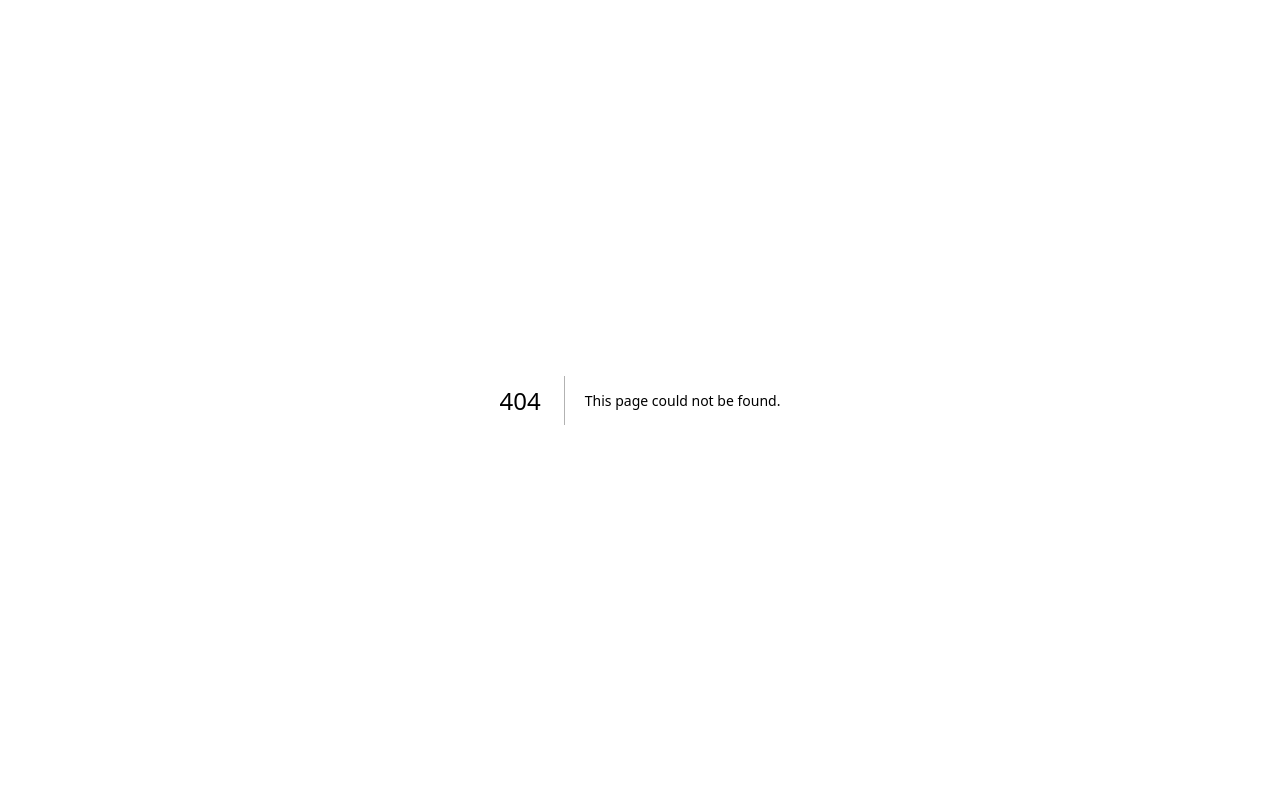
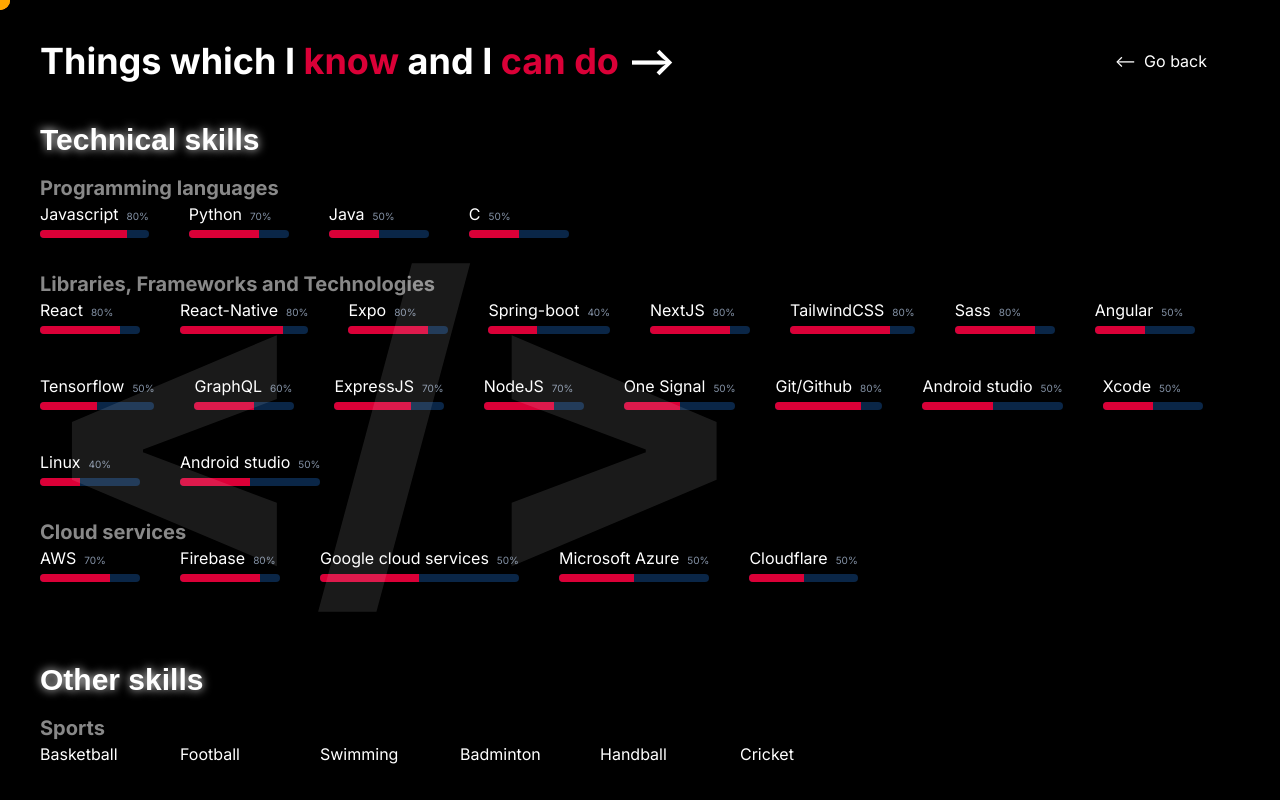
Before and after one commit to vaibhavd2103/portfolio, a Next.js app: page /skills in a window 1280 px wide. Before the commit this address had no page. Shown: the top 800 px of the page. Built offline with nearby package versions, Linux system fonts and the light colour scheme.

Commit message:
feat: skills

```diff
--- /dev/null
+++ b/app/contact/page.tsx
@@ -0,0 +1,11 @@
+import React from "react";
+
+function Contact() {
+  return (
+    <div>
+      <h1>Socials and Contact page</h1>
+    </div>
+  );
+}
+
+export default Contact;
--- a/app/projects/page.tsx
+++ b/app/projects/page.tsx
@@ -121,7 +121,7 @@
       <div className="bg-dark w-full h-full p-10">
         <div className="flex items-center justify-between w-full">
           <h1 className="text-4xl font-bold">
-            My side <span className="text-secondary">projects</span> {`-->`}
+            My personal <span className="text-secondary">projects</span> {`-->`}
           </h1>
           <button
             onClick={() => {
--- /dev/null
+++ b/app/skills/page.tsx
@@ -0,0 +1,308 @@
+"use client";
+
+import Image from "next/image";
+import React, { useRef, useState } from "react";
+import { getRelativeCoordinates } from "../page";
+import { useMotionValue, useTransform, motion } from "framer-motion";
+import { useRouter } from "next/navigation";
+
+export const css = {
+  box: {
+    backgroundColor: "linen",
+    width: "30vw",
+    height: "30vw",
+  },
+  fly: {
+    width: "20px",
+    height: "20px",
+    margin: "-10px",
+    backgroundColor: "red",
+    borderRadius: 10,
+  },
+};
+
+function Skills() {
+  const [mousePosition, setMousePosition] = useState<any>({});
+  const boxRef = useRef(null);
+  const handleMouseMove = (e: any) => {
+    setMousePosition(getRelativeCoordinates(e, boxRef.current));
+  };
+
+  const router = useRouter();
+
+  const technicalSkills = [
+    {
+      category: "Programming languages",
+      data: [
+        {
+          name: "Javascript",
+          rate: 80,
+        },
+        {
+          name: "Python",
+          rate: 70,
+        },
+        {
+          name: "Java",
+          rate: 50,
+        },
+        {
+          name: "C",
+          rate: 50,
+        },
+      ],
+    },
+    {
+      category: "Libraries, Frameworks and Technologies",
+      data: [
+        {
+          name: "React",
+          rate: 80,
+        },
+        {
+          name: "React-Native",
+          rate: 80,
+        },
+        {
+          name: "Expo",
+          rate: 80,
+        },
+        {
+          name: "Spring-boot",
+          rate: 40,
+        },
+        {
+          name: "NextJS",
+          rate: 80,
+        },
+        {
+          name: "TailwindCSS",
+          rate: 80,
+        },
+        {
+          name: "Sass",
+          rate: 80,
+        },
+        {
+          name: "Angular",
+          rate: 50,
+        },
+        {
+          name: "Tensorflow",
+          rate: 50,
+        },
+        {
+          name: "GraphQL",
+          rate: 60,
+        },
+        {
+          name: "ExpressJS",
+          rate: 70,
+        },
+        {
+          name: "NodeJS",
+          rate: 70,
+        },
+        {
+          name: "One Signal",
+          rate: 50,
+        },
+        {
+          name: "Git/Github",
+          rate: 80,
+        },
+        {
+          name: "Android studio",
+          rate: 50,
+        },
+        {
+          name: "Xcode",
+          rate: 50,
+        },
+        {
+          name: "Linux",
+          rate: 40,
+        },
+        {
+          name: "Android studio",
+          rate: 50,
+        },
+      ],
+    },
+    {
+      category: "Cloud services",
+      data: [
+        {
+          name: "AWS",
+          rate: 70,
+        },
+        {
+          name: "Firebase",
+          rate: 80,
+        },
+        {
+          name: "Google cloud services",
+          rate: 50,
+        },
+        {
+          name: "Microsoft Azure",
+          rate: 50,
+        },
+        {
+          name: "Cloudflare",
+          rate: 50,
+        },
+      ],
+    },
+  ];
+
+  const otherSkills = [
+    {
+      category: "Sports",
+      data: [
+        "Basketball",
+        "Football",
+        "Swimming",
+        "Badminton",
+        "Handball",
+        "Cricket",
+      ],
+    },
+    {
+      category: "Music",
+      data: ["Singing", "Guitar", "Harmonium", "Casio", "Congo", "Audacity"],
+    },
+    {
+      category: "Photography and Designing",
+      data: ["Adobe", "Lightroom", "Photoshop", "Figma", "Canva", "Filmora"],
+    },
+  ];
+
+  return (
+    <motion.div
+      className="bg-dark w-screen overflow-x-hidden h-full min-h-screen"
+      onMouseMove={(e) => handleMouseMove(e)}
+      animate={{
+        rotateX: mousePosition.centerX,
+        rotateY: mousePosition.centerY,
+      }}
+      ref={boxRef}
+    >
+      <motion.div
+        style={{ ...css.fly, position: "absolute" }}
+        animate={{
+          x: mousePosition.x,
+          y: mousePosition.y,
+        }}
+      />
+      <motion.div
+        style={{ ...css.fly, position: "absolute", backgroundColor: "gold" }}
+        animate={{
+          x: mousePosition.x,
+          y: mousePosition.y,
+        }}
+        transition={{ type: "spring" }}
+      />
+      <motion.div
+        style={{
+          ...css.fly,
+          position: "absolute",
+          backgroundColor: "orange",
+        }}
+        animate={{
+          x: mousePosition.x,
+          y: mousePosition.y,
+        }}
+        transition={{ type: "tween" }}
+      />
+      <div className="bg-dark w-full h-full p-10">
+        <div className="flex items-center justify-between w-full">
+          <h1 className="text-4xl font-bold">
+            Things which I <span className="text-secondary">know</span> and I{" "}
+            <span className="text-secondary">can do </span>
+            {`-->`}
+          </h1>
+          <button
+            onClick={() => {
+              router.back();
+            }}
+            className="transition-all min-w-[90px] duration-200 border-[1px] md:border-dark hover:border-[#fff] px-8 py-2 rounded-lg outline-none z-10 gap-2 hover:gap-4 flex"
+          >
+            <p>{`<--`}</p>
+            <p className="hidden md:flex">Go back</p>
+          </button>
+        </div>
+        <div className="mt-10 relative">
+          <p className="absolute text-[400px] font-extrabold opacity-10 m-o">{`</>`}</p>
+          <h3 className="text-3xl font-semibold font-sans [text-shadow:_0_0_10px_#fff]">
+            Technical skills
+          </h3>
+          <div className="flex flex-col gap-8 mt-4">
+            {technicalSkills.map((item) => {
+              return (
+                <div key={item.category}>
+                  <p className="text-[#fff8] font-bold text-xl">
+                    {item.category}
+                  </p>
+                  <div className="flex flex-wrap gap-10">
+                    {item.data.map((data) => {
+                      return (
+                        <div
+                          key={data.name}
+                          className="flex flex-col gap-1 min-w-[100px]"
+                        >
+                          <p>
+                            {data.name}
+                            <span className="ml-2 text-[10px] text-gray">
+                              {data.rate}%
+                            </span>
+                          </p>
+                          <div className="rounded-lg h-2 w-full bg-primary-dark overflow-hidden">
+                            <div
+                              className={`bg-secondary h-full`}
+                              style={{ width: `${data.rate}%` }}
+                            ></div>
+                          </div>
+                        </div>
+                      );
+                    })}
+                  </div>
+                </div>
+              );
+            })}
+          </div>
+        </div>
+        <div className="mt-20 relative">
+          <h3 className="text-3xl font-semibold font-sans [text-shadow:_0_0_10px_#fff]">
+            Other skills
+          </h3>
+          <div className="flex flex-col gap-8 mt-4">
+            {otherSkills.map((item) => {
+              return (
+                <div key={item.category}>
+                  <p className="text-[#fff8] font-bold text-xl">
+                    {item.category}
+                  </p>
+                  <div className="flex flex-wrap gap-10">
+                    {item.data.map((data) => {
+                      return (
+                        <div
+                          key={data}
+                          className="flex flex-col gap-1 min-w-[100px] transition-all duration-300 border-b-4 border-[#0000] hover:border-b-4 hover:border-primary"
+                        >
+                          <p>{data}</p>
+                        </div>
+                      );
+                    })}
+                  </div>
+                </div>
+              );
+            })}
+          </div>
+        </div>
+      </div>
+    </motion.div>
+  );
+}
+
+export default Skills;
--- a/components/NavBar.tsx
+++ b/components/NavBar.tsx
@@ -20,11 +20,18 @@
       link: "/projects",
     },
     {
+      id: "4",
+      title: "Skills",
+      icon: "",
+      ref: "",
+      link: "/skills",
+    },
+    {
       id: "3",
       title: "Contact",
       icon: "",
       ref: "",
-      link: "/",
+      link: "/contact",
     },
   ];
   const router = useRouter();
--- a/package.json
+++ b/package.json
@@ -9,7 +9,8 @@
     "lint": "next lint"
   },
   "dependencies": {
-    "framer-motion": "^11.0.3",
+    "@nextui-org/react": "^2.2.9",
+    "framer-motion": "^11.0.5",
     "next": "14.1.0",
     "react": "^18",
     "react-dom": "^18",
--- a/tailwind.config.ts
+++ b/tailwind.config.ts
@@ -18,6 +18,7 @@
       primary: "#205295",
       secondary: "#DA0037",
       "primary-dark": "#0A2647",
+      "primary-light": "#3282B8",
       "secondary-light": "#E94560",
       "secondary-neon": "#E9456055",
       // dark: "#1B262C",
```
Also changed, not shown: 1 other file (tests, documents, lock files or other folders).
